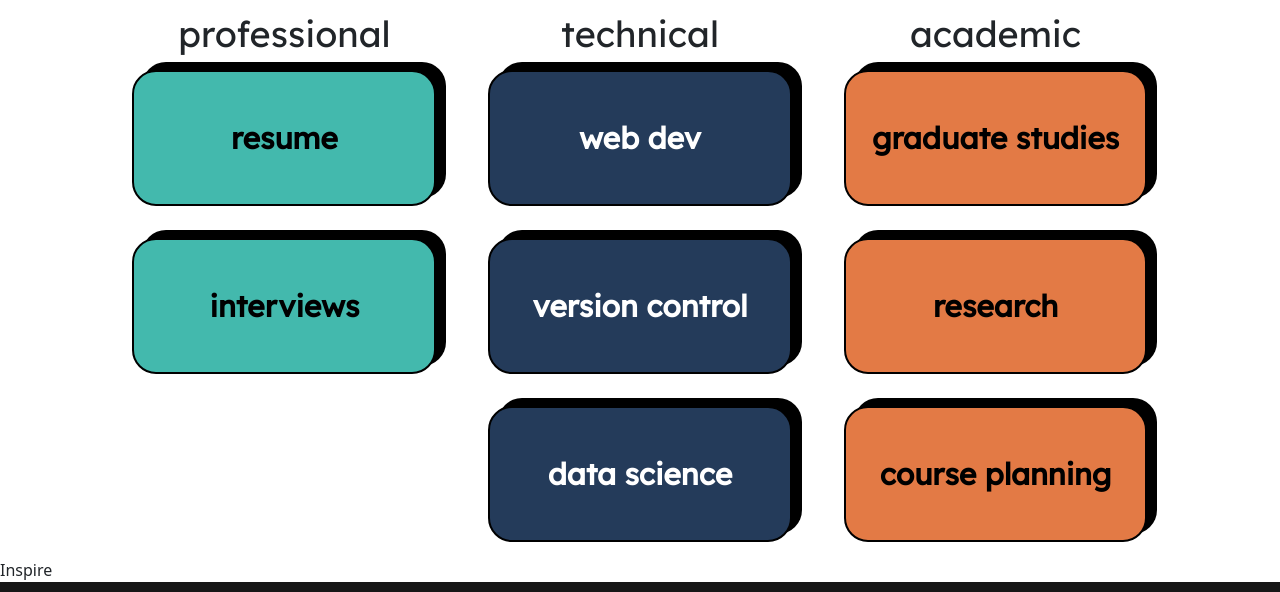
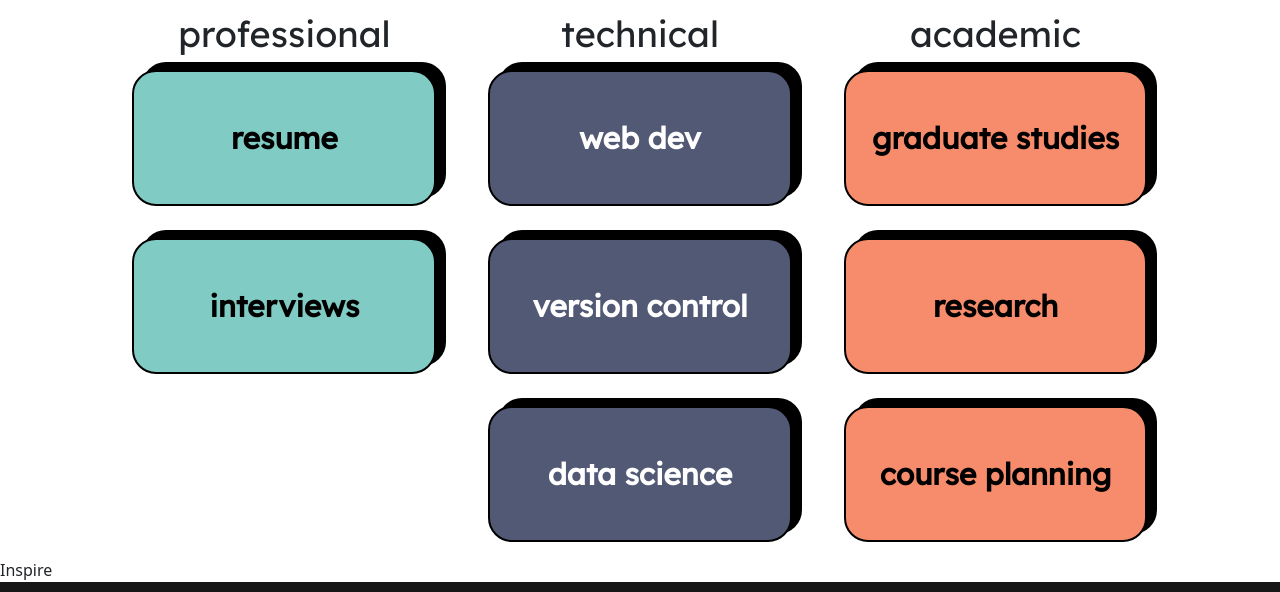
Before and after one commit to acm-ucr/acm-hydra, a Next.js app: page / in a window 1280 px wide. Shown: the part 190-782 px from the top of the page. Built offline with nearby package versions, Linux system fonts and the light colour scheme.

Commit message:
hard coded in acm colors. Still need to pass them in props

```diff
--- a/components/Learn.js
+++ b/components/Learn.js
@@ -18,12 +18,12 @@ const Learn = () => {
 					professional
 					<Topic
 						topic='resume'
-						backgroundColor='#43B9AD'
 						textColor='black'
+						backgroundColor='#80cbc4'
 					/>
 					<Topic
 						topic='interviews'
-						backgroundColor='#43B9AD'
+						backgroundColor='#80cbc4'
 						textColor='black'
 					/>
 				</Col>
@@ -37,17 +37,17 @@ const Learn = () => {
 					technical
 					<Topic
 						topic='web dev'
-						backgroundColor='#243B5A'
+						backgroundColor='#525975'
 						textColor='white'
 					/>
 					<Topic
 						topic='version control'
-						backgroundColor='#243B5A'
+						backgroundColor='#525975'
 						textColor='white'
 					/>
 					<Topic
 						topic='data science'
-						backgroundColor='#243B5A'
+						backgroundColor='#525975'
 						textColor='white'
 					/>
 				</Col>
@@ -61,17 +61,17 @@ const Learn = () => {
 					academic
 					<Topic
 						topic='graduate studies'
-						backgroundColor='#E37A45'
+						backgroundColor='#f78c6c'
 						textColor='black'
 					/>
 					<Topic
 						topic='research'
-						backgroundColor='#E37A45'
+						backgroundColor='#f78c6c'
 						textColor='black'
 					/>
 					<Topic
 						topic='course planning'
-						backgroundColor='#E37A45'
+						backgroundColor='#f78c6c'
 						textColor='black'
 					/>
 				</Col>
```
